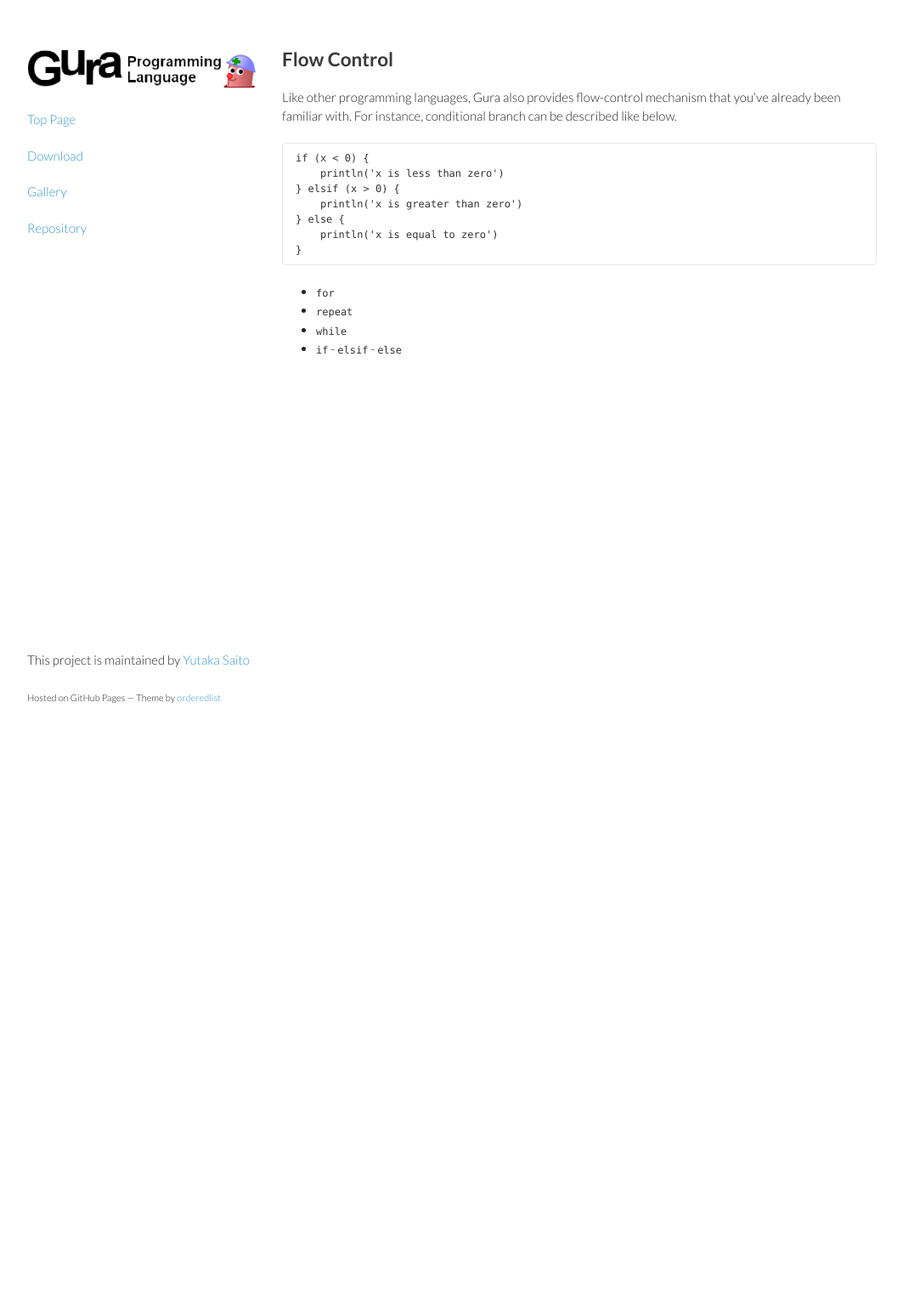
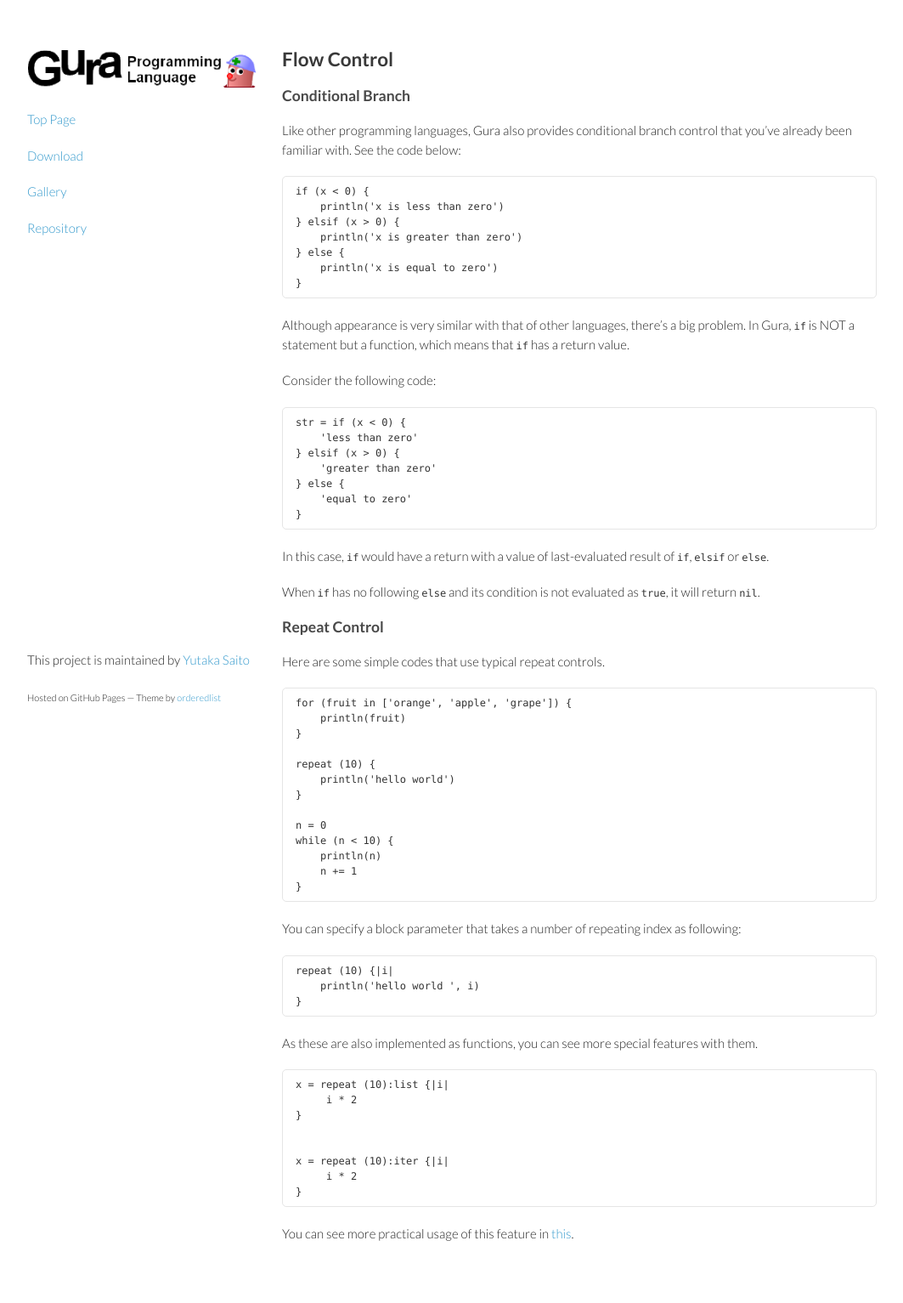
Before and after one commit to rudidude86/gura-lang.github.io, a Jekyll site: the page built from features/Flow-Control.md, in a window 1280 px wide. Shown: the whole page at 85% size, without its empty margins (108-1171 px from the left). Built offline with Jekyll 4.4.1, drawn with Linux system fonts in a browser that asks for light colours; Markdown is read by kramdown in place of the engine named in the settings; before the commit the page ends 900 px from its top, so only the background shows below that.

Commit message:
updated document

```diff
--- a/features/Flow-Control.md
+++ b/features/Flow-Control.md
@@ -7,8 +7,10 @@ title: Flow Control
 Flow Control
 ------------
 
-Like other programming languages, Gura also provides flow-control mechanism that you've already been familiar with.
-For instance, conditional branch can be described like below.
+### Conditional Branch
+
+Like other programming languages, Gura also provides conditional branch control
+that you've already been familiar with. See the code below:
 
     if (x < 0) {
         println('x is less than zero')
@@ -18,9 +20,58 @@ For instance, conditional branch can be described like below.
         println('x is equal to zero')
     }
 
+Although appearance is very similar with that of other languages, there's a big problem.
+In Gura, `if` is NOT a statement but a function, which means that `if` has a return value.
+
+Consider the following code:
+
+    str = if (x < 0) {
+        'less than zero'
+    } elsif (x > 0) {
+        'greater than zero'
+    } else {
+        'equal to zero'
+    }
+
+In this case, `if` would have a return
+with a value of last-evaluated result of `if`, `elsif` or `else`.
+
+When `if` has no following `else` and its condition is not evaluated as `true`,
+it will return `nil`.
+
+### Repeat Control
+
+Here are some simple codes that use typical repeat controls.
+
+    for (fruit in ['orange', 'apple', 'grape']) {
+        println(fruit)
+    }
+
+    repeat (10) {
+        println('hello world')
+    }
+
+    n = 0
+    while (n < 10) {
+        println(n)
+        n += 1
+    }
+
+You can specify a block parameter that takes a number of repeating index as following:
+
+    repeat (10) {|i|
+        println('hello world ', i)
+    }
+
+As these are also implemented as functions, you can see more special features with them.
+
+    x = repeat (10):list {|i|
+         i * 2
+    }
 
 
-- `for`
-- `repeat`
-- `while`
-- `if` - `elsif` - `else`
+    x = repeat (10):iter {|i|
+         i * 2
+    }
+
+You can see more practical usage of this feature in [this](../articles/Script-to-Generate-Prime Numbers).
```
